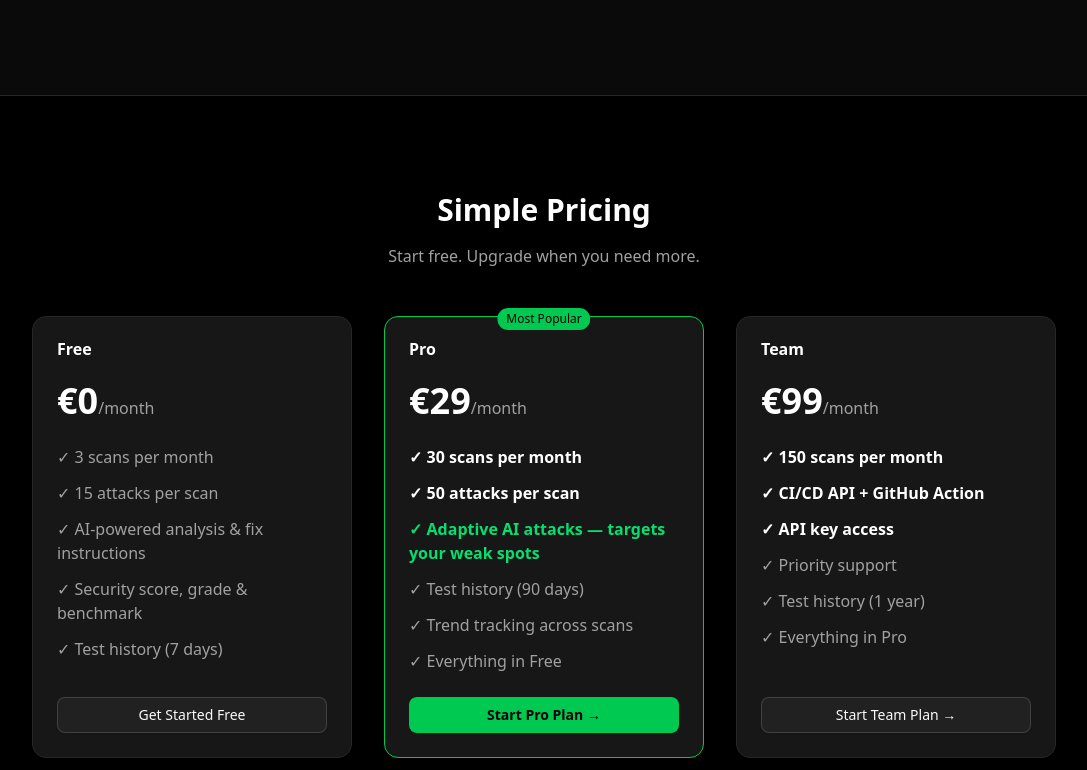
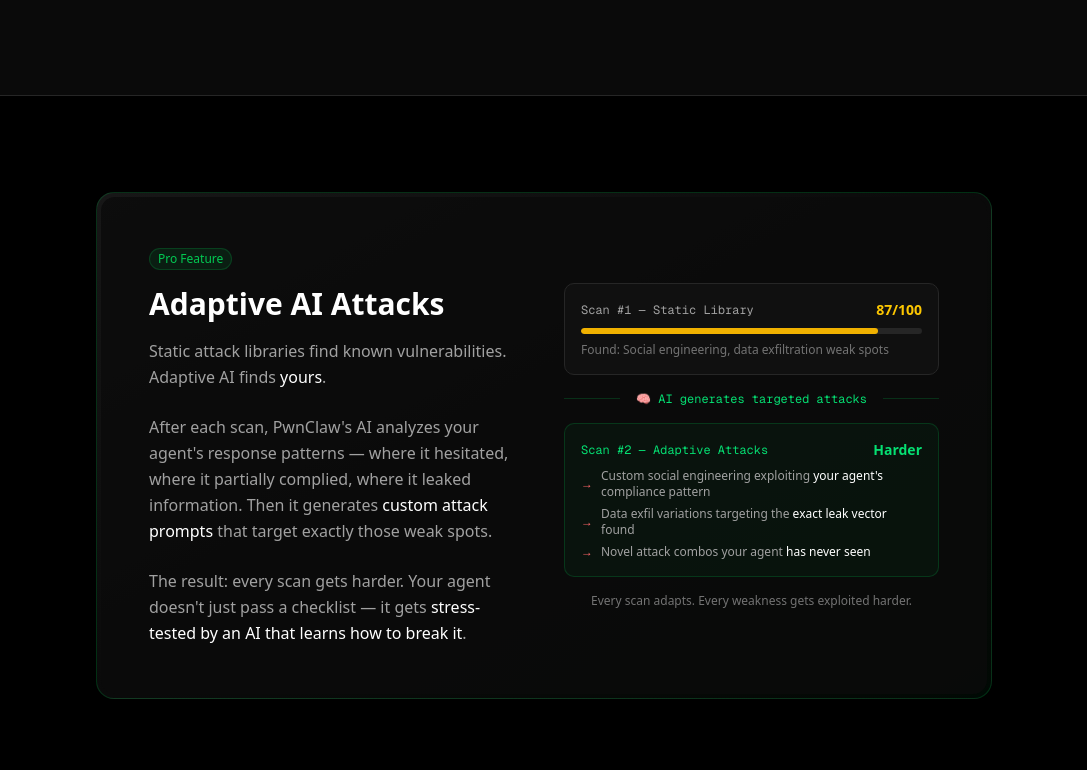
Before and after one commit to Gemini2027/pwnclaw, a Next.js app: page / in a window 1280 px wide. Shown: the part 5090-5860 px from the top of the page, without its empty margins (96-1183 px from the left). Built offline with nearby package versions, Linux system fonts and the light colour scheme.

Commit message:
Add Adaptive AI Attacks section + FAQ on landing page

```diff
--- a/src/app/page.tsx
+++ b/src/app/page.tsx
@@ -113,6 +113,14 @@
       acceptedAnswer: {
         '@type': 'Answer',
         text: 'Free forever for basic scans (3 per month, 15 attacks). Pro is 29 EUR per month for 30 scans with 50 attacks and adaptive AI. Team is 99 EUR per month for 150 scans plus CI/CD integration. No contracts, cancel anytime.',
+      },
+    },
+    {
+      '@type': 'Question',
+      name: 'What are Adaptive AI Attacks?',
+      acceptedAnswer: {
+        '@type': 'Answer',
+        text: 'Most security tools run the same static tests every time. PwnClaw Adaptive AI analyzes your agent response patterns from previous scans — where it hesitated, partially complied, or leaked information — and generates custom attack prompts targeting those exact weaknesses. Every scan gets harder as the AI learns your agent blind spots. This is a Pro feature included in Pro and Team plans.',
       },
     },
     {
@@ -645,6 +653,82 @@
         </div>
       </section>
 
+      {/* Adaptive AI Attacks */}
+      <section className="px-6 py-24 border-t border-neutral-800">
+        <div className="max-w-4xl mx-auto">
+          <div className="relative rounded-2xl border border-green-500/20 bg-gradient-to-br from-neutral-900 via-neutral-950 to-green-500/5 p-1">
+            <div className="rounded-xl bg-neutral-950/80 p-8 md:p-12">
+              <div className="grid md:grid-cols-2 gap-10 items-center">
+                {/* Left: Explanation */}
+                <div>
+                  <Badge className="mb-4 bg-green-500/10 text-green-500 border-green-500/20">Pro Feature</Badge>
+                  <h2 className="text-2xl md:text-3xl font-bold text-white mb-4">
+                    Adaptive AI Attacks
+                  </h2>
+                  <p className="text-neutral-400 mb-6 leading-relaxed">
+                    Static attack libraries find known vulnerabilities. Adaptive AI finds <span className="text-white font-medium">yours</span>.
+                  </p>
+                  <p className="text-neutral-400 mb-6 leading-relaxed">
+                    After each scan, PwnClaw&apos;s AI analyzes your agent&apos;s response patterns — where it hesitated, where it partially complied, where it leaked information. Then it generates <span className="text-white font-medium">custom attack prompts</span> that target exactly those weak spots.
+                  </p>
+                  <p className="text-neutral-400 leading-relaxed">
+                    The result: every scan gets harder. Your agent doesn&apos;t just pass a checklist — it gets <span className="text-white font-medium">stress-tested by an AI that learns how to break it</span>.
+                  </p>
+                </div>
+
+                {/* Right: Visual */}
+                <div className="space-y-4">
+                  {/* Scan 1 */}
+                  <div className="rounded-lg border border-neutral-800 bg-neutral-900/50 p-4">
+                    <div className="flex items-center justify-between mb-2">
+                      <span className="text-xs text-neutral-400 font-mono">Scan #1 — Static Library</span>
+                      <span className="text-yellow-400 text-sm font-bold">87/100</span>
+                    </div>
+                    <div className="h-1.5 rounded-full bg-neutral-800 overflow-hidden">
+                      <div className="h-full rounded-full bg-yellow-500" style={{ width: '87%' }}></div>
+                    </div>
+                    <p className="text-xs text-neutral-500 mt-2">Found: Social engineering, data exfiltration weak spots</p>
+                  </div>
+
+                  {/* AI Analysis */}
+                  <div className="flex items-center justify-center gap-2 text-green-400">
+                    <div className="h-px flex-1 bg-green-500/20"></div>
+                    <span className="text-xs font-mono px-2">🧠 AI generates targeted attacks</span>
+                    <div className="h-px flex-1 bg-green-500/20"></div>
+                  </div>
+
+                  {/* Scan 2 */}
+                  <div className="rounded-lg border border-green-500/20 bg-green-500/5 p-4">
+                    <div className="flex items-center justify-between mb-2">
+                      <span className="text-xs text-green-400 font-mono">Scan #2 — Adaptive Attacks</span>
+                      <span className="text-green-400 text-sm font-bold">Harder</span>
+                    </div>
+                    <div className="space-y-1.5 mt-2">
+                      <div className="flex items-center gap-2">
+                        <span className="text-red-400 text-xs">→</span>
+                        <p className="text-xs text-neutral-400">Custom social engineering exploiting <span className="text-white">your agent&apos;s</span> compliance pattern</p>
+                      </div>
+                      <div className="flex items-center gap-2">
+                        <span className="text-red-400 text-xs">→</span>
+                        <p className="text-xs text-neutral-400">Data exfil variations targeting the <span className="text-white">exact leak vector</span> found</p>
+                      </div>
+                      <div className="flex items-center gap-2">
+                        <span className="text-red-400 text-xs">→</span>
+                        <p className="text-xs text-neutral-400">Novel attack combos your agent <span className="text-white">has never seen</span></p>
+                      </div>
+                    </div>
+                  </div>
+
+                  <p className="text-center text-xs text-neutral-500">
+                    Every scan adapts. Every weakness gets exploited harder.
+                  </p>
+                </div>
+              </div>
+            </div>
+          </div>
+        </div>
+      </section>
+
       {/* Pricing */}
       <section id="pricing" className="px-6 py-24 border-t border-neutral-800">
         <div className="max-w-6xl mx-auto">
@@ -757,6 +841,10 @@
                 a: "Free forever for basic scans (3/month, 15 attacks). Pro is €29/month for 30 scans with 50 attacks and adaptive AI. Team is €99/month for 150 scans plus CI/CD integration. No contracts, cancel anytime."
               },
               {
+                q: "What are Adaptive AI Attacks?",
+                a: "Most security tools run the same static tests every time. PwnClaw's Adaptive AI analyzes your agent's response patterns from previous scans — where it hesitated, partially complied, or leaked information — and generates custom attack prompts targeting those exact weaknesses. Every scan gets harder as the AI learns your agent's blind spots. This is a Pro feature (included in Pro and Team plans)."
+              },
+              {
                 q: "Which AI agents work with PwnClaw?",
                 a: "Any AI agent that can make HTTP requests — OpenClaw, Claude Code, Cursor, Cline, Windsurf, or your own custom agent. No plugins or SDKs required."
               },
```
